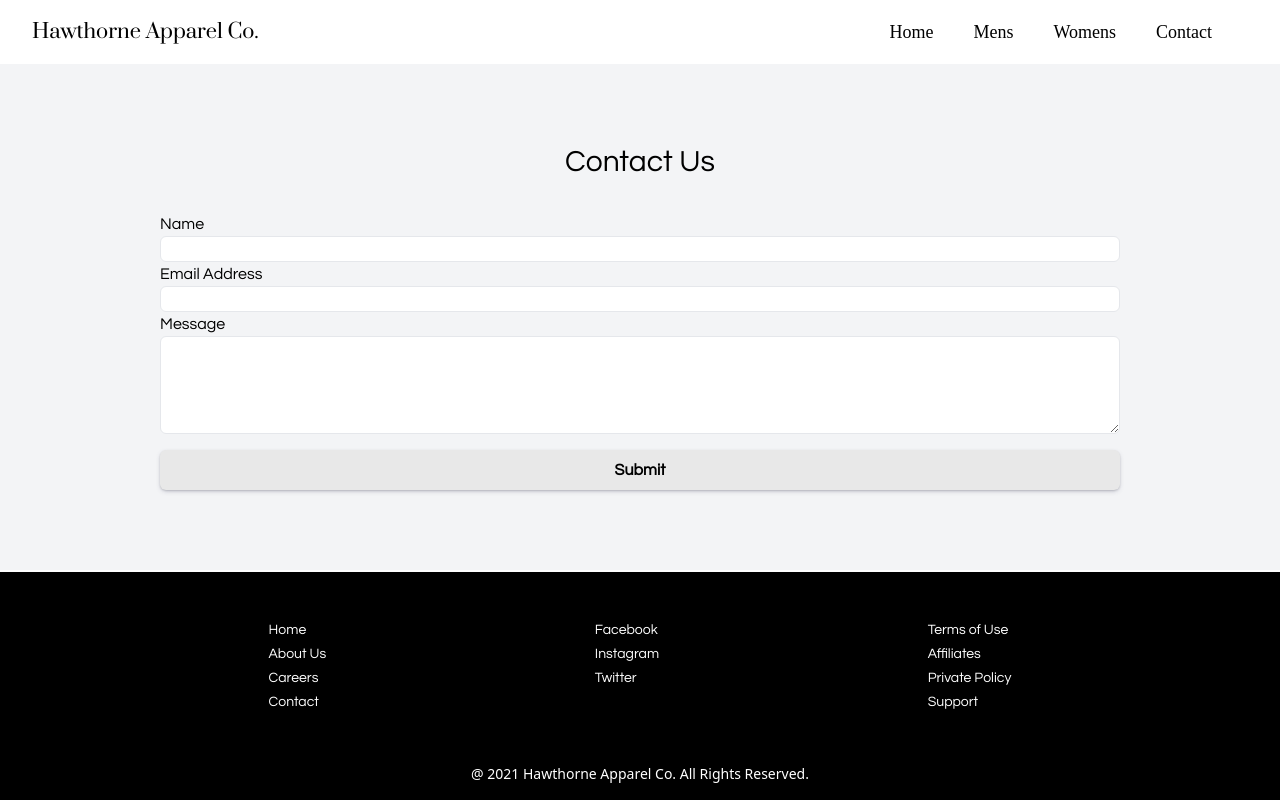
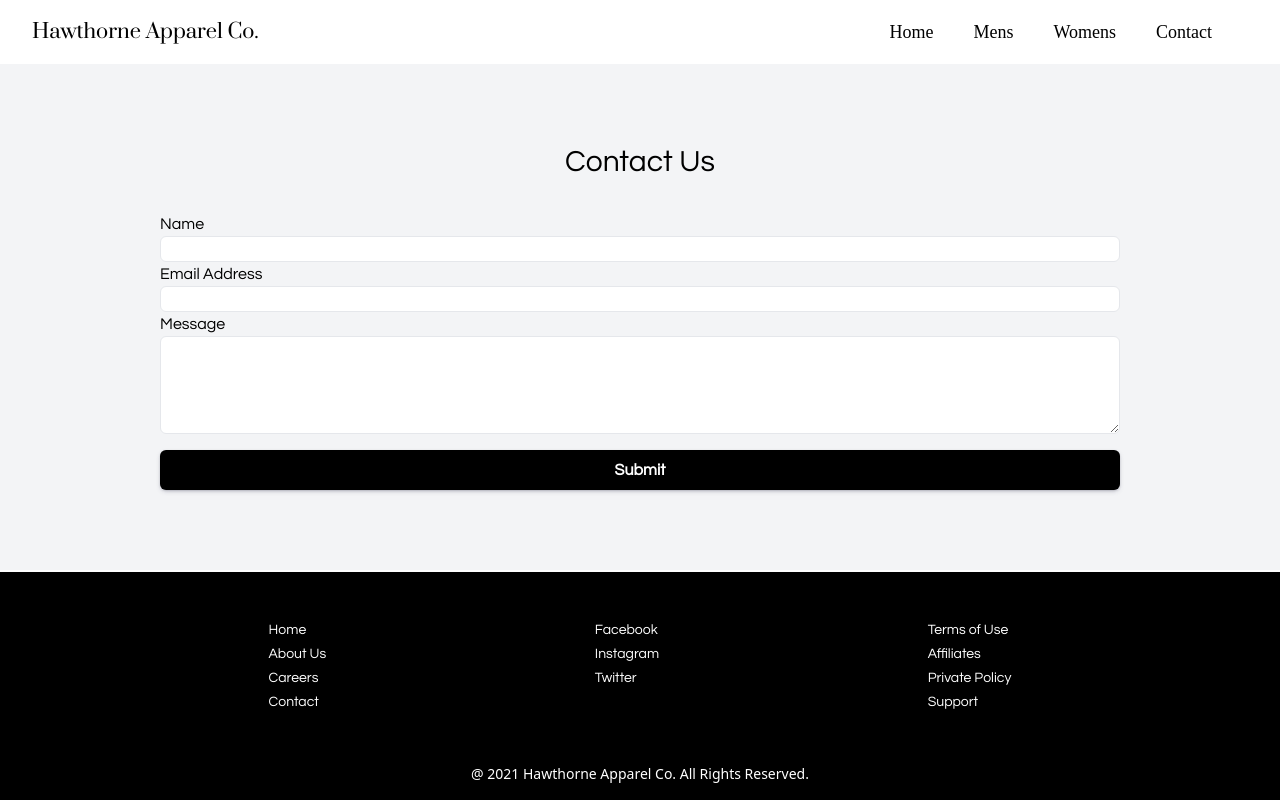
Before and after one commit to tom318267/hawthorne, a React (Create React App) app: page /contact in a window 1280 px wide. Built offline with nearby package versions, Linux system fonts and the light colour scheme; a web font is replaced by a local one.

Commit message:
adjust contact button

```diff
--- a/src/components/Contact.js
+++ b/src/components/Contact.js
@@ -16,7 +16,7 @@ const Contact = () => {
             rows="4"
             cols="50"
           ></textarea>
-          <button className="contact-button p-2 text-black hvr-fade-2 bg-buttonGray font-bold rounded-md">
+          <button className="contact-button p-2 text-white bg-black font-bold rounded-md">
             Submit
           </button>
         </form>
--- a/src/index.css
+++ b/src/index.css
@@ -23,26 +23,6 @@
     color: white;
   }
 
-  .hvr-fade-2 {
-    display: inline-block;
-    vertical-align: middle;
-    -webkit-transform: perspective(1px) translateZ(0);
-    transform: perspective(1px) translateZ(0);
-    box-shadow: 0 0 1px rgba(0, 0, 0, 0);
-    overflow: hidden;
-    -webkit-transition-duration: 0.3s;
-    transition-duration: 0.3s;
-    -webkit-transition-property: color, background-color;
-    transition-property: color, background-color;
-  }
-  .hvr-fade-2:hover,
-  .hvr-fade-2:focus,
-  .hvr-fade-2:active {
-    background-color: black;
-    color: white;
-    border: 1px solid black;
-  }
-
   .footer-container li {
     cursor: pointer;
     margin-bottom: 4px;
```
